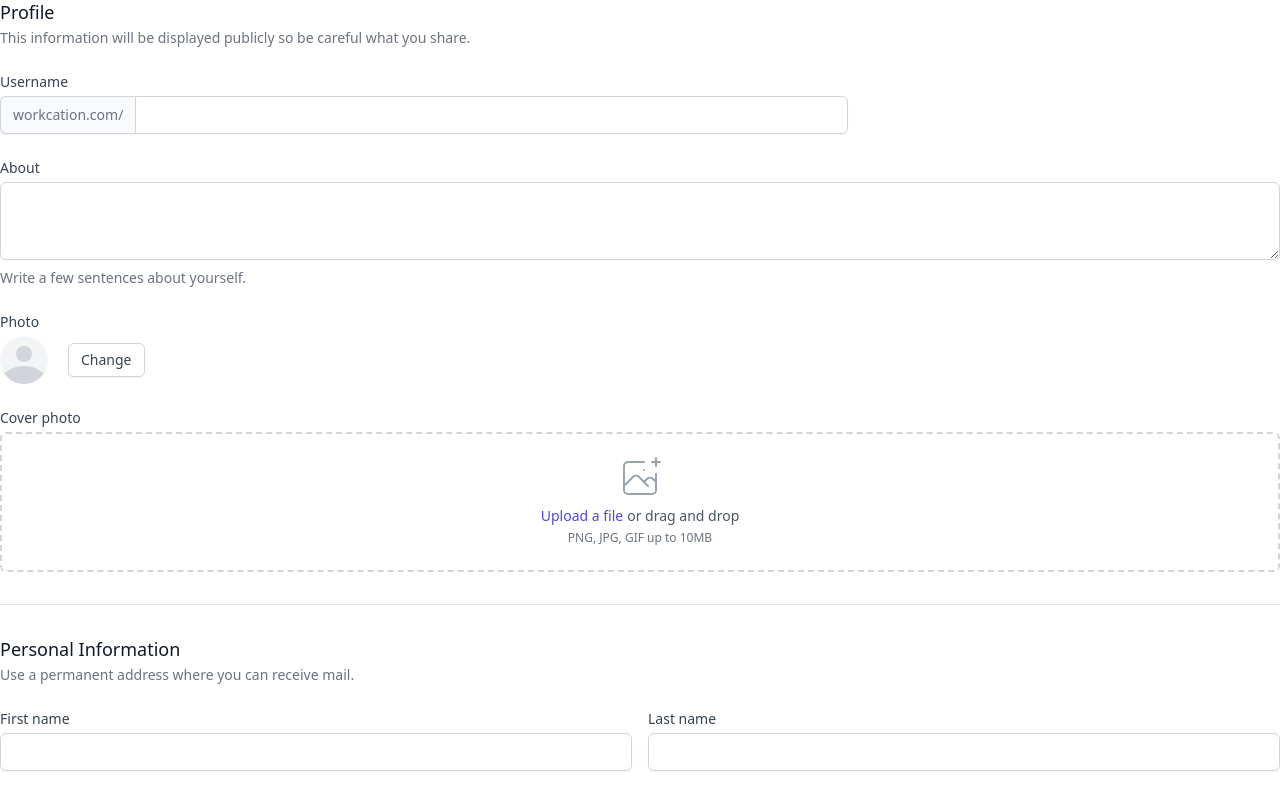
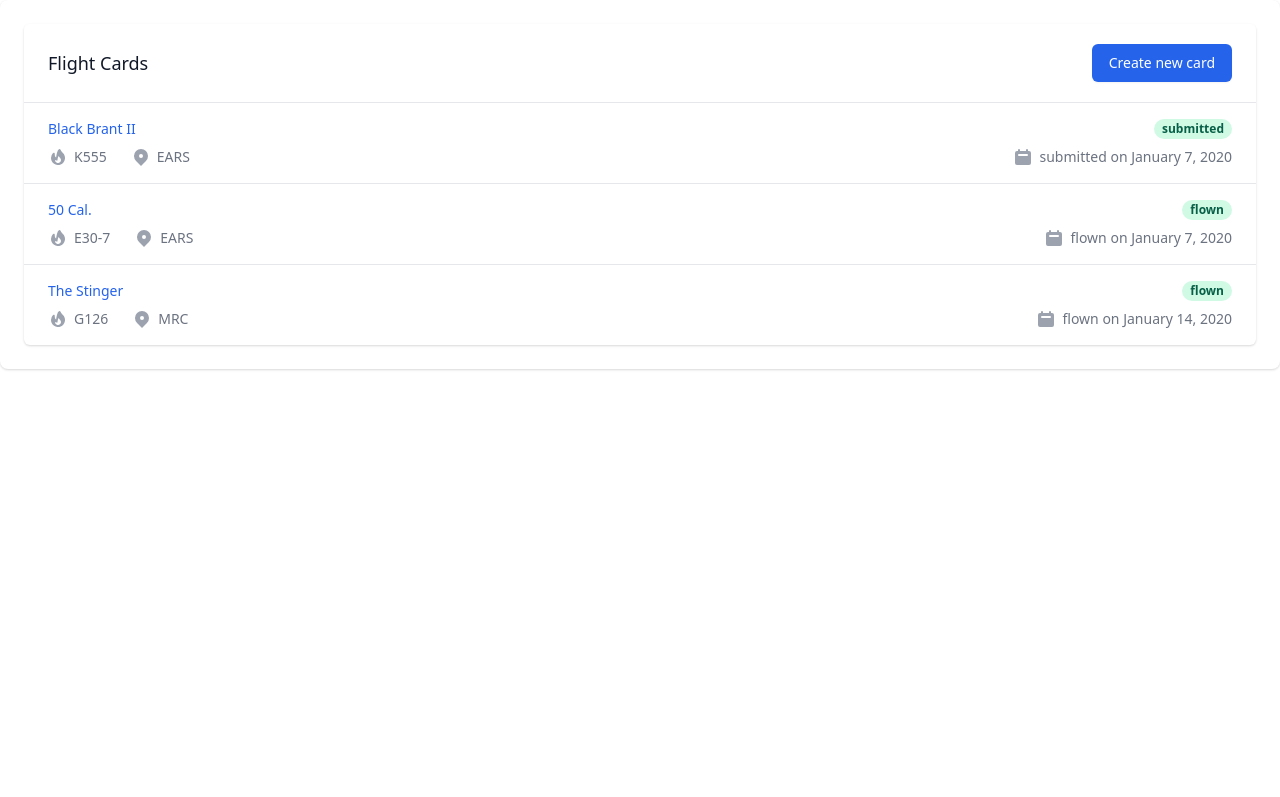
Before and after one commit to rlhatcher/rocket-club-flight-cards, a Next.js app: page /cards/first-card in a window 1280 px wide. Shown: the top 797 px of the page. Built offline with nearby package versions, Linux system fonts and the light colour scheme.

Commit message:
flight card

```diff
--- /dev/null
+++ b/cards/m2001.js
@@ -0,0 +1,29 @@
+export const cards = [
+  {
+    id: 1,
+    name: "Black Brant II",
+    state: "submitted",
+    location: "EARS",
+    motor: "K555",
+    closeDate: "2020-01-07",
+    closeDateFull: "January 7, 2020",
+  },
+  {
+    id: 2,
+    name: "50 Cal.",
+    state: "flown",
+    location: "EARS",
+    motor: "E30-7",
+    closeDate: "2020-01-07",
+    closeDateFull: "January 7, 2020",
+  },
+  {
+    id: 3,
+    name: "The Stinger",
+    state: "flown",
+    location: "MRC",
+    motor: "G126",
+    closeDate: "2020-01-14",
+    closeDateFull: "January 14, 2020",
+  },
+];
--- /dev/null
+++ b/lib/cards.js
@@ -0,0 +1,5 @@
+import { cards } from '../cards/m2001'
+
+export function getFlightCardData() {
+    return cards
+}
--- a/package.json
+++ b/package.json
@@ -11,6 +11,7 @@
     "@headlessui/react": "^1.2.0",
     "@heroicons/react": "^1.0.1",
     "@tailwindcss/forms": "^0.3.2",
+    "gray-matter": "^4.0.3",
     "next": "^10.0.0",
     "postcss-flexbugs-fixes": "^5.0.2",
     "postcss-preset-env": "^6.7.0",
--- a/pages/cards/first-card.js
+++ b/pages/cards/first-card.js
@@ -1,19 +1,98 @@
-import Link from 'next/link'
-import Head from 'next/head'
-import Layout from '../../components/flight-card'
+import Link from "next/link";
+import Head from "next/head";
+import { getFlightCardData } from "../../lib/cards";
 
-export default function FirstCard() {
+import {
+  CalendarIcon,
+  FireIcon,
+  LocationMarkerIcon,
+} from "@heroicons/react/solid";
+
+export async function getStaticProps() {
+  const cardData = getFlightCardData();
+  return {
+    props: {
+      cardData,
+    },
+  };
+}
+
+export default function FirstCard({ cardData }) {
   return (
-    <Layout>
-    <Head>
-        <title>First Card</title>
-    </Head>
-      <h1>First Card</h1>
-      <h2>
-        <Link href="/">
-          <a>Back to home</a>
-        </Link>
-      </h2>
-    </Layout>
-  )
+    <div className="bg-white overflow-hidden shadow rounded-lg">
+      <div className="px-4 py-5 sm:p-6">
+        {
+          <div className="bg-white shadow overflow-hidden sm:rounded-md">
+            <div className="bg-white px-4 py-5 border-b border-gray-200 sm:px-6">
+              <div className="-ml-4 -mt-2 flex items-center justify-between flex-wrap sm:flex-nowrap">
+                <div className="ml-4 mt-2">
+                  <h3 className="text-lg leading-6 font-medium text-gray-900">
+                    Flight Cards
+                  </h3>
+                </div>
+                <div className="ml-4 mt-2 flex-shrink-0">
+                  <button
+                    type="button"
+                    className="relative inline-flex items-center px-4 py-2 border border-transparent shadow-sm text-sm font-medium rounded-md text-white bg-blue-600 hover:bg-indigo-700 focus:outline-none focus:ring-2 focus:ring-offset-2 focus:ring-indigo-500"
+                  >
+                    Create new card
+                  </button>
+                </div>
+              </div>
+            </div>
+            <ul className="divide-y divide-gray-200">
+              {cardData.map((card) => (
+                <li key={card.id}>
+                  <a href="#" className="block hover:bg-gray-50">
+                    <div className="px-4 py-4 sm:px-6">
+                      <div className="flex items-center justify-between">
+                        <p className="text-sm font-medium text-blue-600 truncate">
+                          {card.name}
+                        </p>
+                        <div className="ml-2 flex-shrink-0 flex">
+                          <p className="px-2 inline-flex text-xs leading-5 font-semibold rounded-full bg-green-100 text-green-800">
+                            {card.state}
+                          </p>
+                        </div>
+                      </div>
+                      <div className="mt-2 sm:flex sm:justify-between">
+                        <div className="sm:flex">
+                          <p className="flex items-center text-sm text-gray-500">
+                            <FireIcon
+                              className="flex-shrink-0 mr-1.5 h-5 w-5 text-gray-400"
+                              aria-hidden="true"
+                            />
+                            {card.motor}
+                          </p>
+                          <p className="mt-2 flex items-center text-sm text-gray-500 sm:mt-0 sm:ml-6">
+                            <LocationMarkerIcon
+                              className="flex-shrink-0 mr-1.5 h-5 w-5 text-gray-400"
+                              aria-hidden="true"
+                            />
+                            {card.location}
+                          </p>
+                        </div>
+                        <div className="mt-2 flex items-center text-sm text-gray-500 sm:mt-0">
+                          <CalendarIcon
+                            className="flex-shrink-0 mr-1.5 h-5 w-5 text-gray-400"
+                            aria-hidden="true"
+                          />
+                          <p>
+                            {card.state} on{" "}
+                            <time dateTime={card.closeDate}>
+                              {card.closeDateFull}
+                            </time>
+                          </p>
+                        </div>
+                      </div>
+                    </div>
+                  </a>
+                </li>
+              ))}
+            </ul>
+          </div>
+        }
+      </div>
+    </div>
+  );
 }
```
Also changed, not shown: pages/index.js (+10 -10 lines), 1 other file (tests, documents, lock files or other folders).
